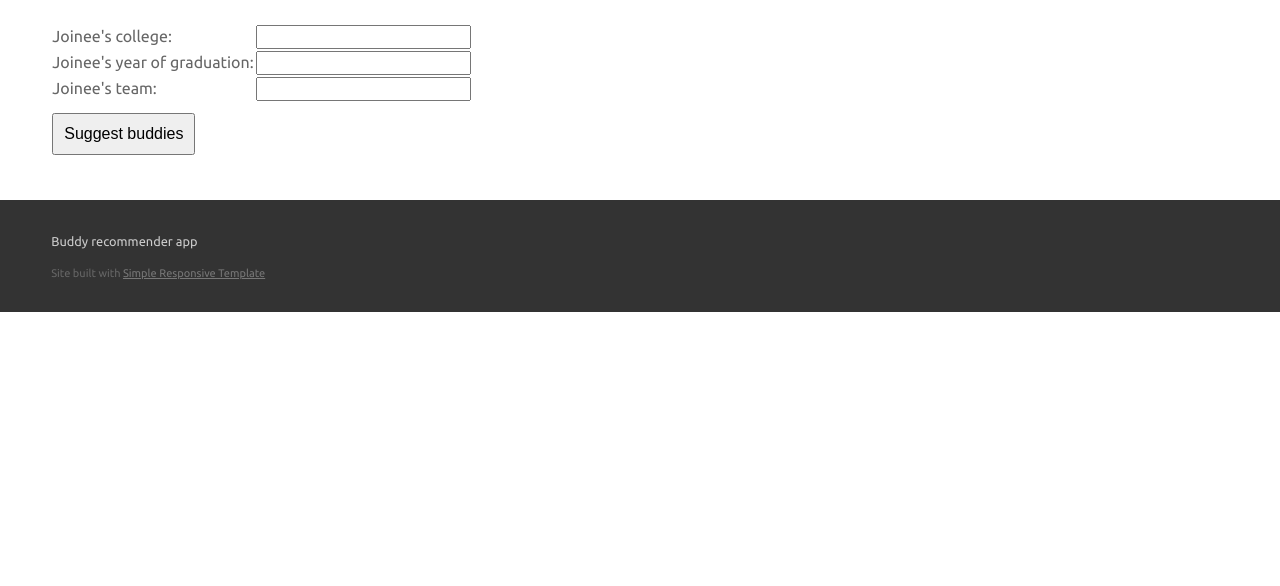
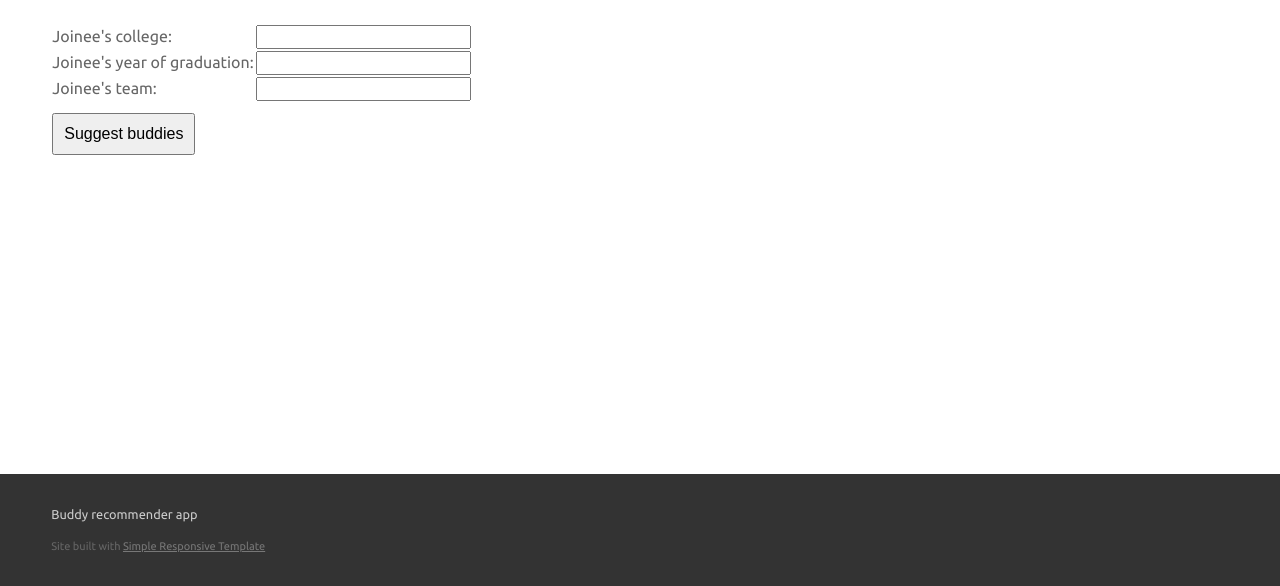
Before and after one commit to arpanak/buddyRecommender, a Java web app: page / in a window 1280 px wide. Shown: the part 214-800 px from the top of the page. Run offline with Tomcat 11, a stand-in JSP engine, Linux system fonts and the light colour scheme; some libraries are stand-ins or nearby versions; some web fonts are replaced.

Commit message:
Added footer styling

```diff
--- a/recommender/src/main/webapp/index.jsp
+++ b/recommender/src/main/webapp/index.jsp
@@ -49,6 +49,12 @@
   margin: 10px 15px 10px 0;
   padding: 10px;
   text-decoration: none;
+}
+
+footer{
+bottom: 0;
+position: absolute;
+width: 100%;
 }
 </style>
 <!-- end CSS-->
```
Also changed, not shown: recommender/src/main/webapp/settings.jsp (+7 -1 lines).
